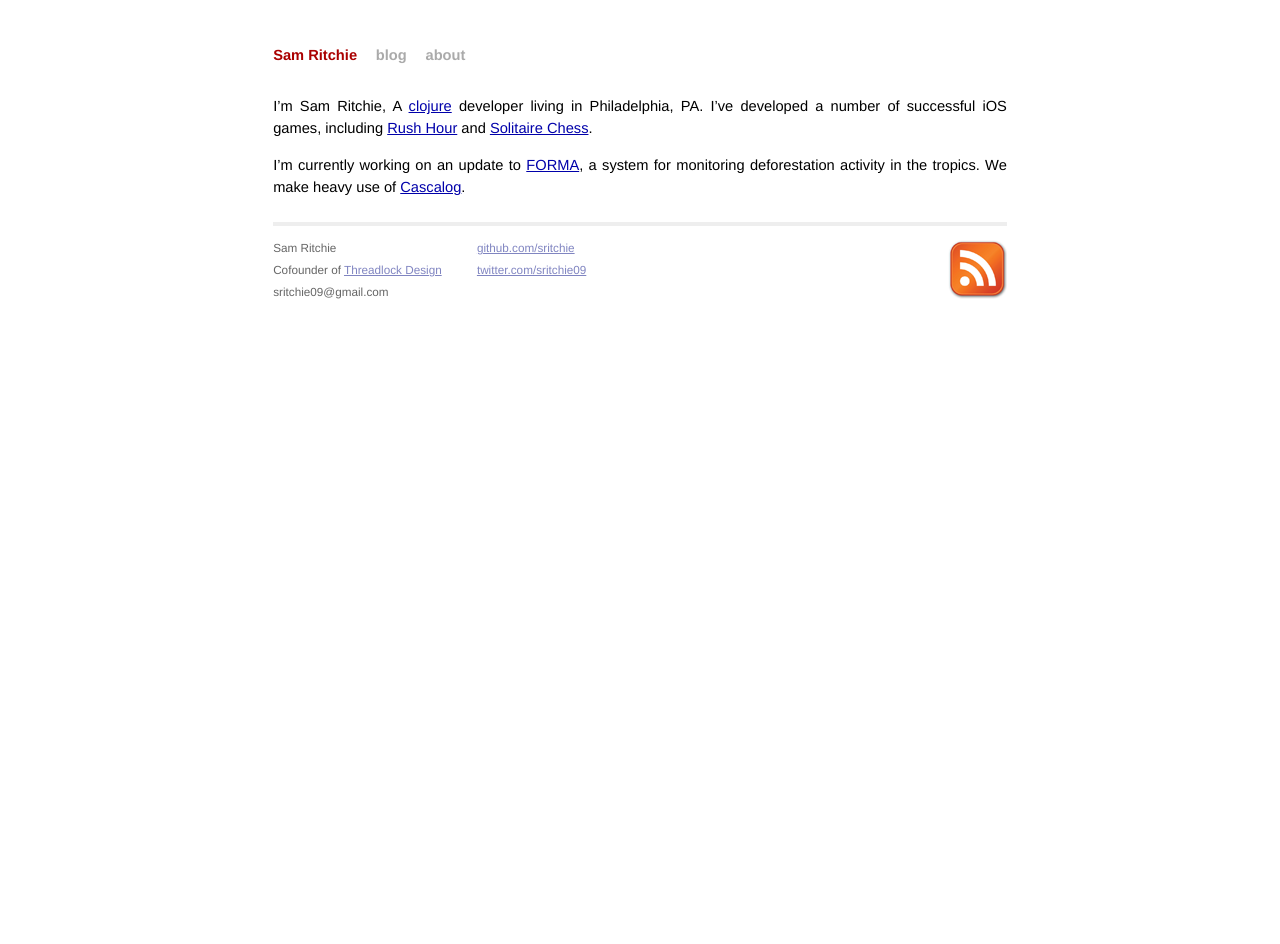
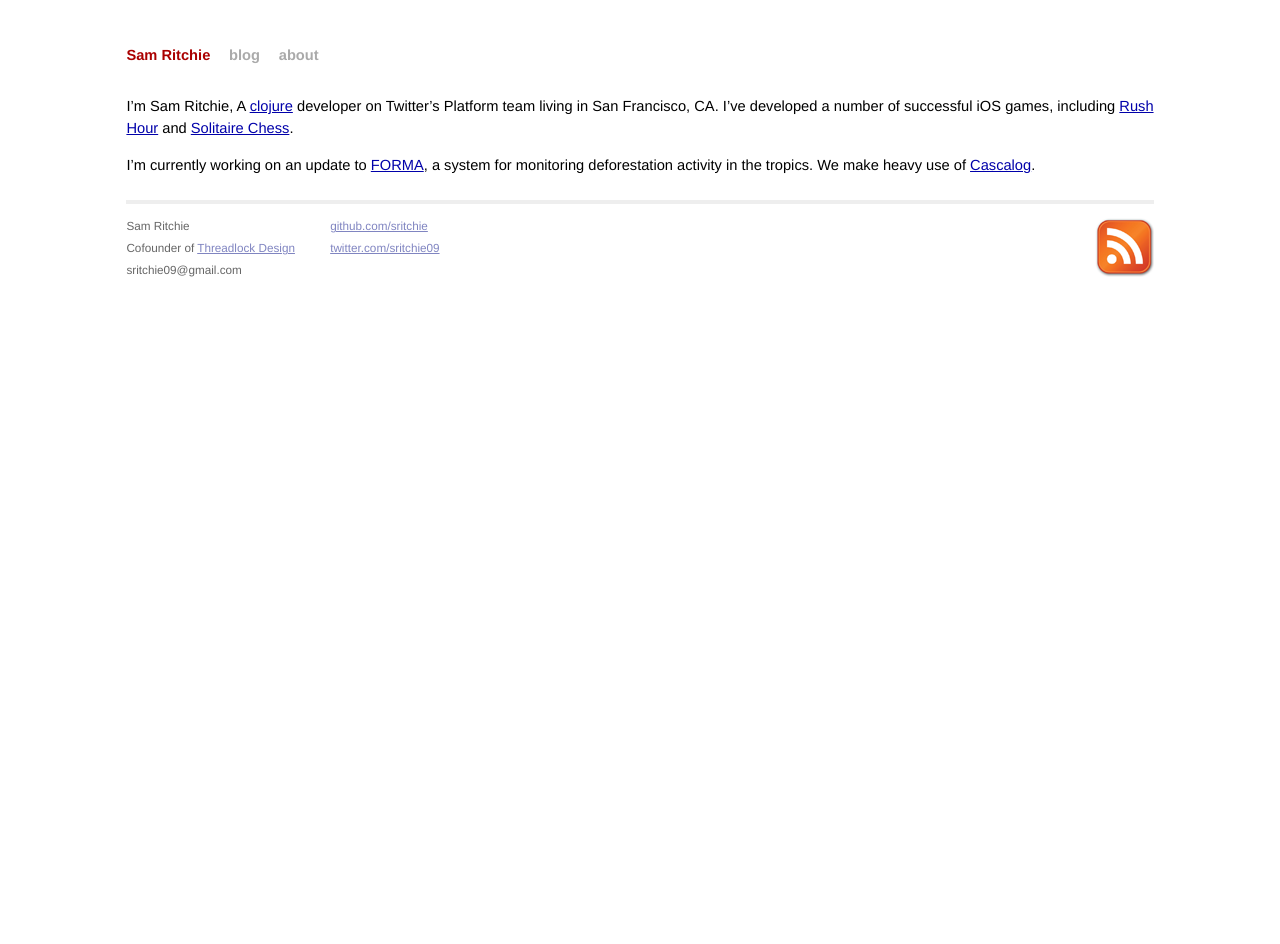
Before and after one commit to sritchie/sritchie.github.io, a Jekyll site: the page built from about.md, in a window 1280 px wide. Built offline with Jekyll 4.4.1, drawn with Linux system fonts in a browser that asks for light colours; Markdown is read by kramdown in place of the engine named in the settings.

Commit message:
Added more width.

```diff
--- a/about.md
+++ b/about.md
@@ -3,6 +3,6 @@
 title: About
 ---
 
-I'm Sam Ritchie, A [clojure](http://clojure.org/) developer living in Philadelphia, PA. I've developed a number of successful iOS games, including [Rush Hour](http://itunes.apple.com/us/app/rush-hour/id336542036?mt=8) and [Solitaire Chess](http://itunes.apple.com/us/app/solitaire-chess-by-thinkfun/id400116606?mt=8).
+I'm Sam Ritchie, A [clojure](http://clojure.org/) developer on Twitter's Platform team living in San Francisco, CA. I've developed a number of successful iOS games, including [Rush Hour](http://itunes.apple.com/us/app/rush-hour/id336542036?mt=8) and [Solitaire Chess](http://itunes.apple.com/us/app/solitaire-chess-by-thinkfun/id400116606?mt=8).
 
 I'm currently working on an update to [FORMA](http://www.cgdev.org/section/initiatives/_active/forestmonitoringforactionforma), a system for monitoring deforestation activity in the tropics. We make heavy use of [Cascalog](https://github.com/nathanmarz/cascalog).
--- a/css/screen.css
+++ b/css/screen.css
@@ -101,7 +101,7 @@
 .site {
   font-size: 110%;
   text-align: justify;
-  width: 50em;
+  width: 70em;
   margin: 3em auto 2em auto;
   line-height: 1.5em;
 }
--- a/index.html
+++ b/index.html
@@ -10,8 +10,4 @@
     <li><span>{{ post.date | date_to_string }}</span> &raquo; <a href="{{ post.url }}">{{ post.title }}</a></li>
     {% endfor %}
   </ul>
-
-  <!-- <h1>Interviews, Talks, Etc</h1> -->
-  <!-- <ul class="posts"> -->
-  <!-- </ul> -->
 </div>
```
